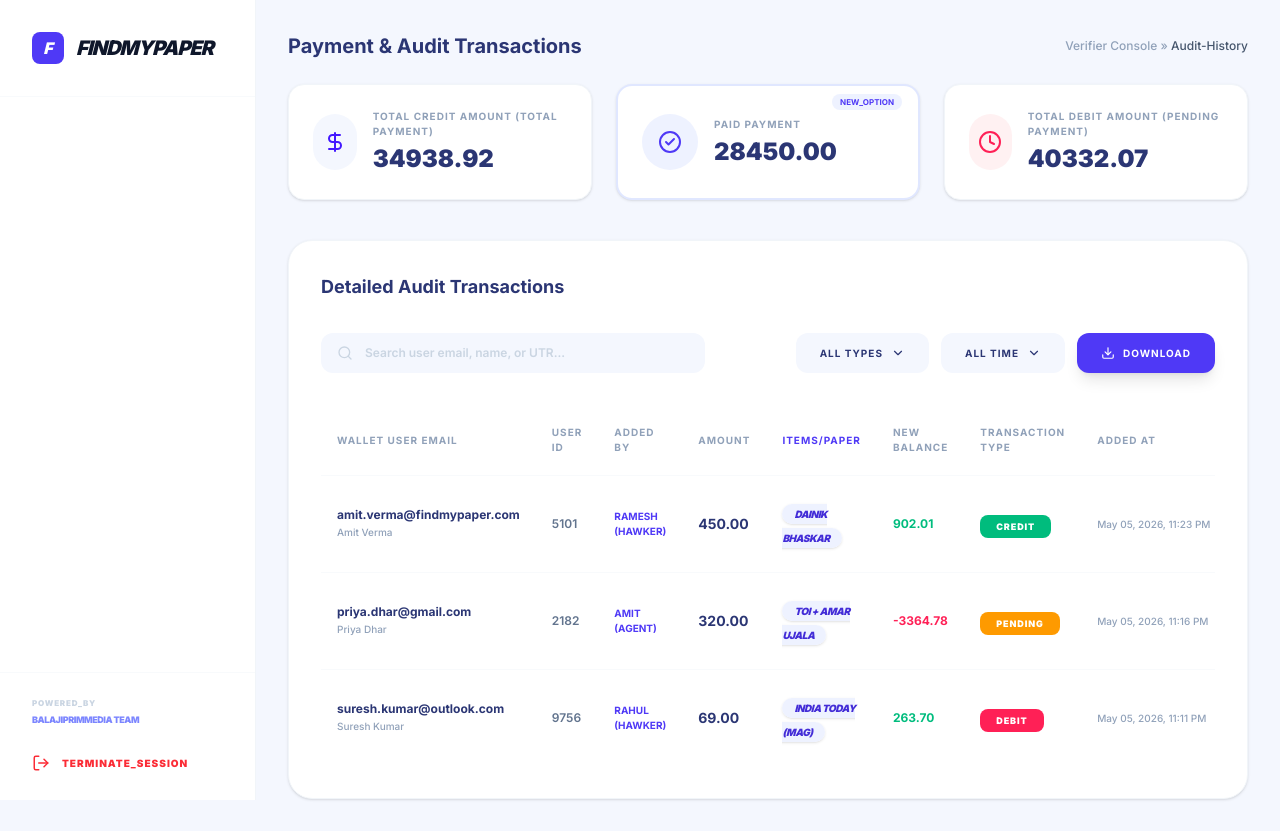
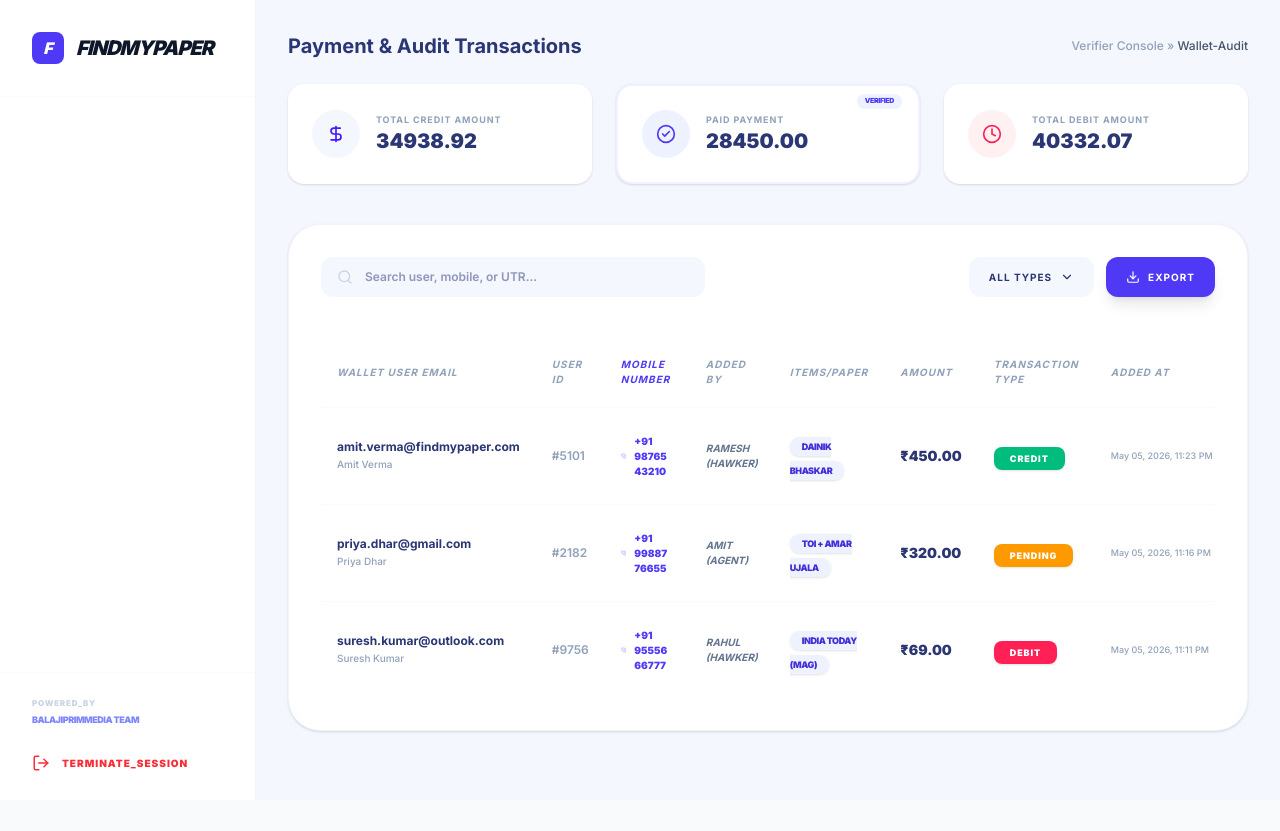
Before and after one commit to shrahul270-ai/findmypaper, a Next.js app: page /verifier in a window 1280 px wide. After the commit the page ends 800 px from the top, so only its background shows below. Built offline with nearby package versions, Linux system fonts and the light colour scheme.

Commit message:
Verifier Update: Added Mobile Number column to transaction table

```diff
--- a/src/app/verifier/page.tsx
+++ b/src/app/verifier/page.tsx
@@ -5,7 +5,7 @@
   Search, Filter, Download, ChevronDown, User,
   Building2, Bike, Newspaper, CheckCircle2, XCircle,
   Clock, ArrowUpRight, ArrowDownLeft, MoreVertical,
-  Mail, Hash, Calendar, DollarSign, Wallet, AlertCircle, X
+  Mail, Hash, Calendar, DollarSign, Wallet, AlertCircle, X, PhoneCall
 } from 'lucide-react';
 import Sidebar from '@/components/layout/Sidebar';
 import { cn } from '@/lib/utils';
@@ -16,12 +16,13 @@
   const [showRejectModal, setShowRejectModal] = useState(false);
   const [rejectReason, setRejectReason] = useState('');
 
-  // Sample Data based on the new "Vefogix" Table Structure
+  // Sample Data with Mobile Numbers
   const [transactions, setTransactions] = useState([
     {
       id: '5101',
       email: 'amit.verma@findmypaper.com',
       name: 'Amit Verma',
+      phone: '+91 98765 43210',
       addedBy: 'Ramesh (Hawker)',
       paper: 'Dainik Bhaskar',
       amount: 450.00,
@@ -35,6 +36,7 @@
       id: '2182',
       email: 'priya.dhar@gmail.com',
       name: 'Priya Dhar',
+      phone: '+91 99887 76655',
       addedBy: 'Amit (Agent)',
       paper: 'TOI + Amar Ujala',
       amount: 320.00,
@@ -48,13 +50,14 @@
       id: '9756',
       email: 'suresh.kumar@outlook.com',
       name: 'Suresh Kumar',
+      phone: '+91 95556 66777',
       addedBy: 'Rahul (Hawker)',
       paper: 'India Today (Mag)',
       amount: 69.00,
       balance: 263.70,
       type: 'Debit',
       status: 'REJECTED',
-      reason: 'Incorrect UTR number',
+      reason: 'Invalid UTR Number',
       time: 'May 05, 2026, 11:11 PM',
       paymentId: 'TXN_COOPERS'
     }
@@ -82,115 +85,96 @@
       <Sidebar role="VERIFIER" />
 
       <main className="flex-1 p-6 md:p-8 overflow-y-auto">
-        {/* Page Breadcrumb/Header */}
         <div className="flex justify-between items-center mb-6">
            <h1 className="text-xl font-bold text-[#2B3674]">Payment & Audit Transactions</h1>
-           <p className="text-xs text-slate-400 font-medium">Verifier Console » <span className="text-slate-600">Audit-History</span></p>
+           <p className="text-xs text-slate-400 font-medium">Verifier Console » <span className="text-slate-600">Wallet-Audit</span></p>
         </div>
 
-        {/* Top 3 Cards - Vefogix Design */}
+        {/* Top Stats Cards */}
         <div className="grid grid-cols-1 md:grid-cols-3 gap-6 mb-10">
-           <div className="bg-white p-6 rounded-2xl shadow-sm border border-slate-100 flex items-center gap-4 group hover:shadow-md transition-all">
-              <div className="w-14 h-14 bg-[#F4F7FE] rounded-full flex items-center justify-center text-[#4318FF]"><DollarSign size={24} /></div>
-              <div>
-                 <p className="text-[10px] font-bold text-slate-400 uppercase tracking-widest mb-1">Total Credit Amount (Total Payment)</p>
-                 <p className="text-2xl font-black text-[#2B3674]">34938.92</p>
-              </div>
+           <div className="bg-white p-6 rounded-2xl shadow-sm flex items-center gap-4">
+              <div className="w-12 h-12 bg-[#F4F7FE] rounded-full flex items-center justify-center text-[#4318FF]"><DollarSign size={20} /></div>
+              <div><p className="text-[9px] font-bold text-slate-400 uppercase tracking-widest">Total Credit Amount</p><p className="text-xl font-black text-[#2B3674]">34938.92</p></div>
            </div>
-           <div className="bg-white p-6 rounded-2xl shadow-sm border-2 border-indigo-100 flex items-center gap-4 relative overflow-hidden group">
-              <div className="w-14 h-14 bg-indigo-50 rounded-full flex items-center justify-center text-indigo-600"><CheckCircle2 size={24} /></div>
-              <div>
-                 <p className="text-[10px] font-bold text-slate-400 uppercase tracking-widest mb-1">Paid Payment</p>
-                 <p className="text-2xl font-black text-[#2B3674]">28450.00</p>
-              </div>
-              <div className="absolute top-2 right-4 text-[8px] font-bold text-indigo-600 bg-indigo-50 px-2 py-0.5 rounded-full">NEW_OPTION</div>
+           <div className="bg-white p-6 rounded-2xl shadow-sm border-2 border-indigo-50 flex items-center gap-4 relative overflow-hidden">
+              <div className="w-12 h-12 bg-indigo-50 rounded-full flex items-center justify-center text-indigo-600"><CheckCircle2 size={20} /></div>
+              <div><p className="text-[9px] font-bold text-slate-400 uppercase tracking-widest">Paid Payment</p><p className="text-xl font-black text-[#2B3674]">28450.00</p></div>
+              <div className="absolute top-2 right-4 text-[7px] font-black text-indigo-600 bg-indigo-50 px-2 py-0.5 rounded-full uppercase tracking-tighter">Verified</div>
            </div>
-           <div className="bg-white p-6 rounded-2xl shadow-sm border border-slate-100 flex items-center gap-4 group hover:shadow-md transition-all">
-              <div className="w-14 h-14 bg-rose-50 rounded-full flex items-center justify-center text-rose-500"><Clock size={24} /></div>
-              <div>
-                 <p className="text-[10px] font-bold text-slate-400 uppercase tracking-widest mb-1">Total Debit Amount (Pending Payment)</p>
-                 <p className="text-2xl font-black text-[#2B3674]">40332.07</p>
-              </div>
+           <div className="bg-white p-6 rounded-2xl shadow-sm flex items-center gap-4">
+              <div className="w-12 h-12 bg-rose-50 rounded-full flex items-center justify-center text-rose-500"><Clock size={20} /></div>
+              <div><p className="text-[9px] font-bold text-slate-400 uppercase tracking-widest">Total Debit Amount</p><p className="text-xl font-black text-[#2B3674]">40332.07</p></div>
            </div>
         </div>
 
-        {/* Main Table Container */}
-        <div className="bg-white rounded-3xl shadow-sm border border-slate-100 p-8">
-           <h2 className="text-lg font-bold text-[#2B3674] mb-8">Detailed Audit Transactions</h2>
-
-           {/* Search & Filters */}
-           <div className="flex flex-col md:flex-row justify-between gap-6 mb-8">
+        <div className="bg-white rounded-[2rem] shadow-sm border border-slate-100 p-8">
+           <div className="flex flex-col md:flex-row justify-between gap-6 mb-10">
               <div className="relative w-full md:w-96">
                  <Search className="absolute left-4 top-1/2 -translate-y-1/2 text-slate-300" size={16} />
                  <input
                   type="text"
-                  placeholder="Search user email, name, or UTR..."
+                  placeholder="Search user, mobile, or UTR..."
                   value={searchTerm}
                   onChange={(e) => setSearchTerm(e.target.value)}
-                  className="w-full pl-11 pr-4 py-3 bg-[#F4F7FE] border-none rounded-xl text-xs font-semibold text-[#2B3674] placeholder:text-slate-300 focus:ring-2 focus:ring-[#4318FF] outline-none"
+                  className="w-full pl-11 pr-4 py-3 bg-[#F4F7FE] border-none rounded-xl text-xs font-semibold text-[#2B3674] outline-none focus:ring-2 focus:ring-indigo-600"
                  />
               </div>
               <div className="flex gap-3">
-                 <button className="flex items-center gap-2 px-6 py-2.5 bg-[#F4F7FE] text-[#2B3674] rounded-xl text-[10px] font-bold uppercase tracking-widest hover:bg-slate-200 transition-all">All Types <ChevronDown size={14} /></button>
-                 <button className="flex items-center gap-2 px-6 py-2.5 bg-[#F4F7FE] text-[#2B3674] rounded-xl text-[10px] font-bold uppercase tracking-widest hover:bg-slate-200 transition-all">All Time <ChevronDown size={14} /></button>
-                 <button className="flex items-center gap-2 px-6 py-2.5 bg-indigo-600 text-white rounded-xl text-[10px] font-bold uppercase tracking-widest shadow-lg hover:scale-105 transition-all"><Download size={14} /> Download</button>
+                 <button className="px-5 py-2.5 bg-[#F4F7FE] text-[#2B3674] rounded-xl text-[10px] font-bold uppercase tracking-widest flex items-center gap-2">All Types <ChevronDown size={14}/></button>
+                 <button className="px-5 py-2.5 bg-indigo-600 text-white rounded-xl text-[10px] font-bold uppercase tracking-widest flex items-center gap-2 shadow-lg"><Download size={14}/> Export</button>
               </div>
            </div>
 
-           {/* Vefogix Style Table */}
            <div className="overflow-x-auto">
               <table className="w-full text-left">
                  <thead>
-                    <tr className="border-b border-slate-50 text-[10px] font-bold text-slate-400 uppercase tracking-widest">
+                    <tr className="border-b border-slate-50 text-[10px] font-bold text-slate-400 uppercase tracking-widest italic">
                        <th className="px-4 py-5">Wallet User Email</th>
                        <th className="px-4 py-5">User ID</th>
+                       <th className="px-4 py-5 text-indigo-600">Mobile Number</th>
                        <th className="px-4 py-5">Added By</th>
+                       <th className="px-4 py-5">Items/Paper</th>
                        <th className="px-4 py-5">Amount</th>
-                       <th className="px-4 py-5 text-indigo-600">Items/Paper</th>
-                       <th className="px-4 py-5">New Balance</th>
                        <th className="px-4 py-5">Transaction Type</th>
                        <th className="px-4 py-5">Added at</th>
-                       <th className="px-4 py-5">Payment ID</th>
                        <th className="px-4 py-5 text-right">Action</th>
                     </tr>
                  </thead>
                  <tbody className="divide-y divide-slate-50">
-                    {transactions.filter(t => t.name.toLowerCase().includes(searchTerm.toLowerCase()) || t.email.toLowerCase().includes(searchTerm.toLowerCase())).map((tx) => (
+                    {transactions.filter(t => t.name.toLowerCase().includes(searchTerm.toLowerCase()) || t.phone.includes(searchTerm)).map((tx) => (
                        <tr key={tx.id} className="hover:bg-slate-50/50 transition-all group">
                           <td className="px-4 py-6">
                              <p className="text-xs font-bold text-[#2B3674] leading-none mb-1">{tx.email}</p>
                              <p className="text-[10px] text-slate-400 font-medium">{tx.name}</p>
                           </td>
-                          <td className="px-4 py-6 text-xs font-semibold text-slate-500">{tx.id}</td>
+                          <td className="px-4 py-6 text-xs font-semibold text-slate-400">#{tx.id}</td>
                           <td className="px-4 py-6">
-                             <p className="text-[10px] font-bold text-indigo-600 uppercase">{tx.addedBy}</p>
+                             <div className="flex items-center gap-2 text-indigo-600 font-black text-[10px]">
+                                <PhoneCall size={12} className="opacity-50" /> {tx.phone}
+                             </div>
                           </td>
-                          <td className="px-4 py-6 text-sm font-bold text-[#2B3674]">{tx.amount.toFixed(2)}</td>
+                          <td className="px-4 py-6 text-[10px] font-bold text-slate-500 uppercase italic">{tx.addedBy}</td>
                           <td className="px-4 py-6">
-                             <span className="text-[10px] font-black text-indigo-700 bg-indigo-50 px-3 py-1 rounded-full uppercase tracking-tighter italic shadow-sm">{tx.paper}</span>
+                             <span className="text-[9px] font-black text-indigo-700 bg-indigo-50 px-3 py-1 rounded-full uppercase tracking-tighter shadow-sm">{tx.paper}</span>
                           </td>
-                          <td className={cn("px-4 py-6 text-xs font-bold", tx.balance > 0 ? "text-emerald-500" : "text-rose-500")}>
-                             {tx.balance.toFixed(2)}
-                          </td>
+                          <td className="px-4 py-6 text-sm font-black text-[#2B3674]">₹{tx.amount.toFixed(2)}</td>
                           <td className="px-4 py-6">
-                             <span className={cn("px-4 py-1.5 rounded-lg text-[9px] font-black uppercase tracking-widest",
-                                tx.status === 'PAID' ? "bg-emerald-500 text-white" :
-                                tx.status === 'REJECTED' ? "bg-rose-500 text-white" : "bg-amber-500 text-white"
+                             <span className={cn("px-4 py-1.5 rounded-lg text-[9px] font-black uppercase tracking-widest text-white shadow-sm",
+                                tx.status === 'PAID' ? "bg-emerald-500" : tx.status === 'REJECTED' ? "bg-rose-500" : "bg-amber-500"
                              )}>
                                 {tx.status === 'PAID' ? 'Credit' : tx.status === 'REJECTED' ? 'Debit' : 'Pending'}
                              </span>
                           </td>
-                          <td className="px-4 py-6 text-[10px] font-medium text-slate-400 whitespace-nowrap">{tx.time}</td>
-                          <td className="px-4 py-6 text-[10px] font-mono text-slate-400">{tx.paymentId}</td>
+                          <td className="px-4 py-6 text-[9px] font-medium text-slate-400 whitespace-nowrap">{tx.time}</td>
                           <td className="px-4 py-6 text-right">
                              <div className="flex justify-end gap-2">
                                 {tx.status === 'PENDING' ? (
                                    <>
-                                      <button onClick={() => handleAction(tx.id, 'REJECT')} className="w-8 h-8 bg-rose-50 text-rose-500 rounded-lg flex items-center justify-center hover:bg-rose-500 hover:text-white transition-all"><X size={14} /></button>
-                                      <button onClick={() => handleAction(tx.id, 'APPROVE')} className="w-8 h-8 bg-emerald-50 text-emerald-600 rounded-lg flex items-center justify-center hover:bg-emerald-600 hover:text-white transition-all"><CheckCircle2 size={14} /></button>
+                                      <button onClick={() => handleAction(tx.id, 'REJECT')} className="w-8 h-8 bg-rose-50 text-rose-500 rounded-lg flex items-center justify-center hover:bg-rose-500 hover:text-white transition-all"><X size={14}/></button>
+                                      <button onClick={() => handleAction(tx.id, 'APPROVE')} className="w-8 h-8 bg-emerald-50 text-emerald-600 rounded-lg flex items-center justify-center hover:bg-emerald-600 hover:text-white transition-all"><CheckCircle2 size={14}/></button>
                                    </>
                                 ) : (
-                                   <button className="text-slate-300 hover:text-indigo-600 transition-all"><MoreVertical size={16} /></button>
+                                   <MoreVertical size={16} className="text-slate-300" />
                                 )}
                              </div>
                           </td>
@@ -205,22 +189,11 @@
       {/* Reject Modal */}
       {showRejectModal && (
         <div className="fixed inset-0 bg-slate-900/60 backdrop-blur-sm flex items-center justify-center z-[200] p-4 text-slate-900">
-          <div className="bg-white max-w-md w-full rounded-3xl p-8 shadow-2xl animate-in zoom-in duration-200">
-             <div className="flex justify-between items-center mb-6">
-                <h2 className="text-sm font-black text-slate-900 uppercase tracking-widest">Reject Transaction</h2>
-                <button onClick={() => setShowRejectModal(false)} className="text-slate-400 hover:text-slate-900"><X size={20} /></button>
-             </div>
-             <p className="text-xs text-slate-500 mb-6">Enter reason for rejecting <strong>{selectedTx?.name}'s</strong> payment of <strong>₹{selectedTx?.amount}</strong>.</p>
-             <textarea
-              value={rejectReason}
-              onChange={(e) => setRejectReason(e.target.value)}
-              placeholder="e.g. Invalid UTR, Fake Screenshot..."
-              className="w-full bg-[#F4F7FE] border-none rounded-2xl p-4 text-xs font-bold text-slate-700 outline-none focus:ring-2 focus:ring-rose-500 h-32 resize-none"
-             />
-             <div className="flex gap-4 mt-8">
-                <button onClick={() => setShowRejectModal(false)} className="flex-1 py-3 text-[10px] font-bold uppercase tracking-widest text-slate-400">Cancel</button>
-                <button onClick={confirmRejection} className="flex-2 py-3 bg-rose-500 text-white rounded-xl text-[10px] font-bold uppercase tracking-widest shadow-lg shadow-rose-100 hover:bg-rose-600" disabled={!rejectReason}>Confirm Reject</button>
-             </div>
+          <div className="bg-white max-w-sm w-full rounded-3xl p-8 shadow-2xl animate-in scale-in duration-200">
+             <div className="flex justify-between items-center mb-6"><h2 className="text-sm font-black uppercase tracking-widest text-slate-900 italic">Audit Rejection</h2><button onClick={() => setShowRejectModal(false)}><X size={20}/></button></div>
+             <p className="text-xs text-slate-500 mb-6 font-medium">Explain why you are rejecting <strong>{selectedTx?.name}'s</strong> bill.</p>
+             <textarea value={rejectReason} onChange={(e) => setRejectReason(e.target.value)} placeholder="e.g. UTR mismatch, blur screenshot..." className="w-full bg-[#F4F7FE] border-none rounded-2xl p-5 text-xs font-bold text-slate-700 outline-none focus:ring-2 focus:ring-rose-500 h-32 resize-none transition-all" />
+             <div className="flex gap-4 mt-8"><button onClick={() => setShowRejectModal(false)} className="flex-1 py-3 text-[10px] font-bold uppercase tracking-widest text-slate-400">Back</button><button onClick={confirmRejection} className="flex-2 py-3 bg-rose-500 text-white rounded-xl text-[10px] font-bold uppercase tracking-widest shadow-lg shadow-rose-100 hover:bg-rose-600 transition-all" disabled={!rejectReason}>Confirm Reject</button></div>
           </div>
         </div>
       )}
```
